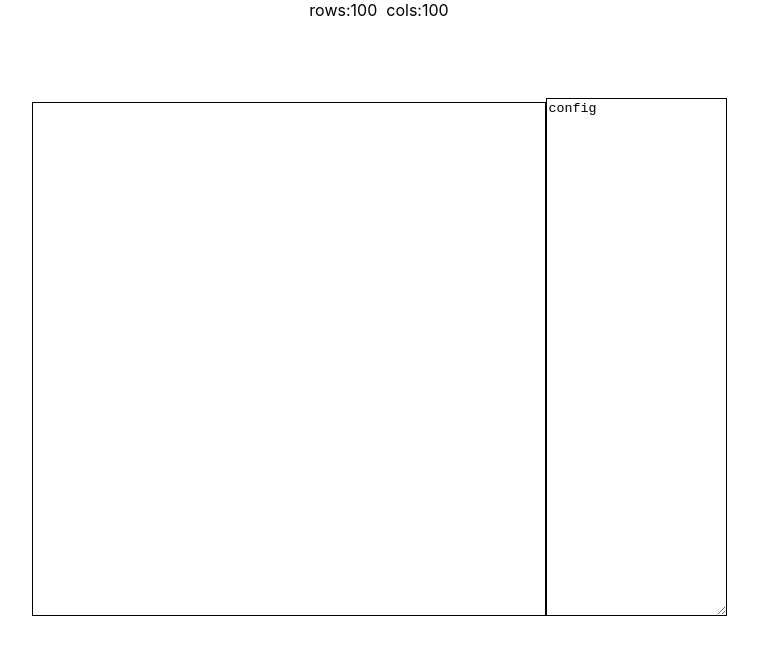
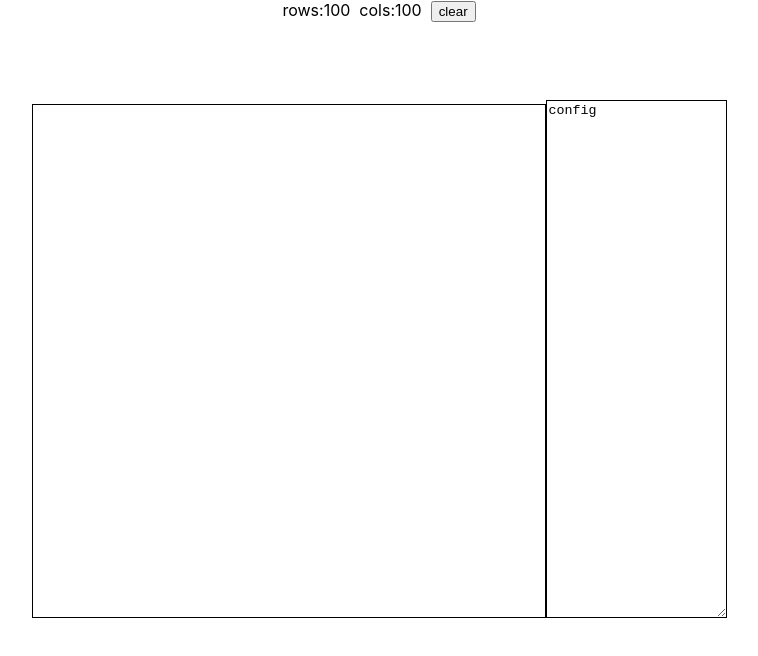
Before and after one commit to frankyyzy/life_config_generator, a React (Create React App) app: page / in a window 1280 px wide. Shown: the top 656 px of the page, without its empty margins (261-1019 px from the left). Built offline with nearby package versions, Linux system fonts and the light colour scheme.

Commit message:
Revert "Revert "bug fix""
This reverts commit 735b836e8561534bf7d5bf713c9f6e09134193e0.

```diff
--- a/src/PokemonCanvas.js
+++ b/src/PokemonCanvas.js
@@ -44,6 +44,16 @@ class PokemonCanvas extends Component {
       this.cells = Create2DArray(this.state.rows, this.state.cols);
     }
 
+    clearCells(){
+        this.cells = Create2DArray(this.state.rows, this.state.cols);
+
+        let {width, height,rows, cols} = this.state;
+        let cv = this.cvRef.current;
+        let ctx = cv.getContext('2d');
+
+        ctx.clearRect(0, 0, width, height);
+    }
+
     /**
      * Render the initial layout of the canvas and set the default values upon mount
      */
@@ -66,28 +76,76 @@ class PokemonCanvas extends Component {
        let {width, height,rows, cols} = this.state;
         let cv = this.cvRef.current;
         let ctx = cv.getContext('2d');
-        ctx.beginPath();
-        ctx.moveTo(this.prevX, this.prevY);
-        ctx.lineTo(this.currX, this.currY);
-        ctx.strokeStyle = x;
-        ctx.lineWidth = y;
-        ctx.stroke();
-        ctx.closePath();
+        // ctx.beginPath();
+        // ctx.moveTo(this.prevX, this.prevY);
+        // ctx.lineTo(this.currX, this.currY);
+        // ctx.strokeStyle = x;
+        // ctx.lineWidth = y;
+        // ctx.stroke();
+        // ctx.closePath();
 
 
 
-        let incSteps = 10;
+        let incSteps = 100;
         let xStart = Math.min(this.prevX, this.currX);
         let xEnd = Math.max(this.prevX, this.currX);
         let xStep = (xEnd - xStart) / incSteps;
         let yStart = Math.min(this.prevY, this.currY);
         let yEnd = Math.max(this.prevY, this.currY);
         let yStep = (yEnd - yStart) / incSteps;
-        for (let i = xStart; i < xEnd; i += xStep){
-            for (let j = yStart; j < yEnd; j += yStep){
-                this.cells[ Math.floor(j / width * cols)][Math.floor(i / height * rows)] = 1;
+
+        if (this.prevX < this.currX){
+            if (this.prevY < this.currY){
+                let j = yStart;
+                for (let i = xStart ; i < xEnd + xStep; i += xStep, j+= yStep){
+                        this.cells[ Math.floor(j / width * cols)][Math.floor(i / height * rows)] = 1;
+                }
+
+            } else {
+                let j = yEnd;
+                for (let i = xStart ; i < xEnd + xStep; i += xStep, j-= yStep){
+
+                             this.cells[ Math.floor(j / width * cols)][Math.floor(i / height * rows)] = 1;
+
+                }
             }
+
+        } else if (this.prevX > this.currX){
+            if (this.prevY < this.currY){
+                let j = yStart;
+                for (let i = xEnd ; i > xStart + xStep; i -= xStep, j+= yStep){
+                        this.cells[ Math.floor(j / width * cols)][Math.floor(i / height * rows)] = 1;
+                }
+
+            } else{
+                let j = yEnd;
+                for (let i = xEnd ; i > xStart - xStep; i -= xStep, j-= yStep){
+
+                             this.cells[ Math.floor(j / width * cols)][Math.floor(i / height * rows)] = 1;
+
+                }
+            }
+
+
+        } else { // x is the same
+            if (this.prevY < this.currY){
+
+                for (let j = yStart ; j < yEnd + yStep; j+= yStep){
+                    this.cells[ Math.floor(j / width * cols)][Math.floor(xStart / height * rows)] = 1;
+                }
+
+            } else if (this.prevY > this.currY){
+                for (let j = yEnd ; j > yStart - yStep; j-= yStep){
+                    this.cells[ Math.floor(j / width * cols)][Math.floor(xStart / height * rows)] = 1;
+                }
+
+            }
+
+
         }
+
+
+
 
         let config = rows + " " + cols + "\n";
         let r,c;
@@ -185,7 +243,9 @@ class PokemonCanvas extends Component {
         //   <BlockPageScroll>
         <div className="wave-viewer">
       <div> rows:{this.state.rows}&nbsp;
-            cols:{this.state.cols}
+            cols:{this.state.cols} &nbsp;
+      <button onClick={e => this.clearCells()}>clear</button>
+
       </div>
             <canvas
               style = {{
```
